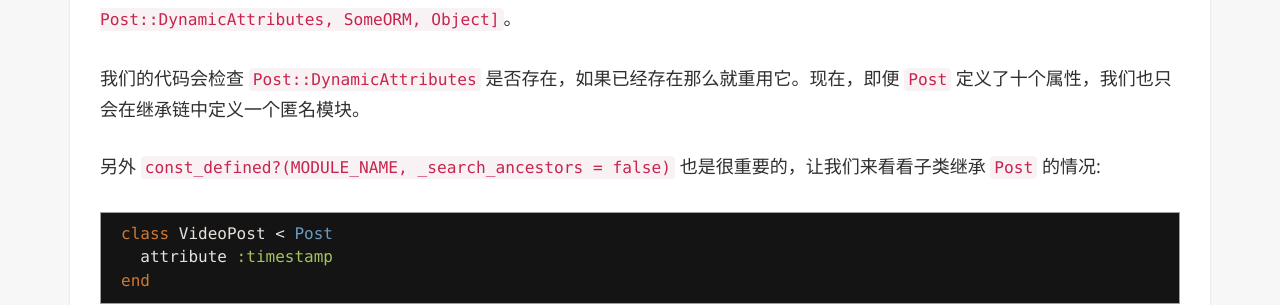
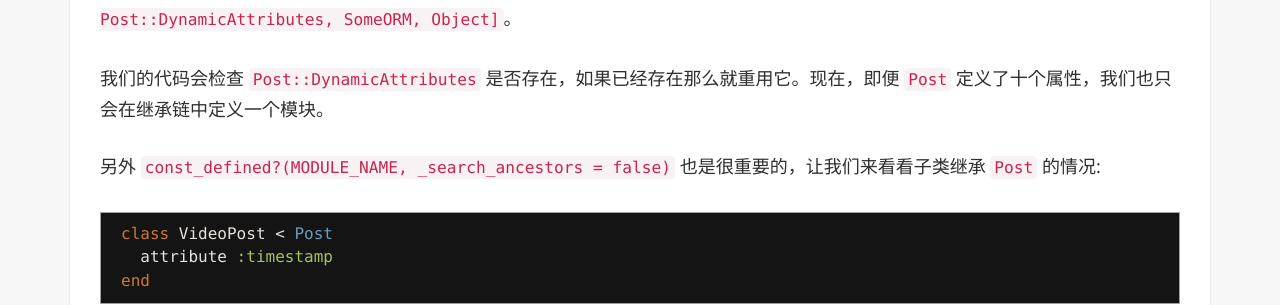
Before and after one commit to GiaoGiaoCat/GiaoGiaoCat.github.io, a Jekyll site: the page built from _posts/201409/2014-09-04-Dynamic-super-overridable-methods-in-Ruby.md, in a window 1280 px wide and 900 px high, scrolled down 3007 px. Shown: the part 194-499 px from the top of the window. Built offline with Jekyll 4.4.1, drawn with Linux system fonts in a browser that asks for light colours; Markdown is read by kramdown in place of the engine named in the settings; some of the changed text lies outside the part shown.

Commit message:
修改一个文字错误

````diff
--- a/_posts/201409/2014-09-04-Dynamic-super-overridable-methods-in-Ruby.md
+++ b/_posts/201409/2014-09-04-Dynamic-super-overridable-methods-in-Ruby.md
@@ -125,7 +125,7 @@ end
 
 这段代码做了一些有趣的事情，它命名了一个常量 ```Post::DynamicAttributes```，所以现在继承链看起来是 ```Post, Post::DynamicAttributes, SomeORM, Object]```。
 
-我们的代码会检查 ```Post::DynamicAttributes``` 是否存在，如果已经存在那么就重用它。现在，即便 ```Post``` 定义了十个属性，我们也只会在继承链中定义一个匿名模块。
+我们的代码会检查 ```Post::DynamicAttributes``` 是否存在，如果已经存在那么就重用它。现在，即便 ```Post``` 定义了十个属性，我们也只会在继承链中定义一个模块。
 
 另外 ```const_defined?(MODULE_NAME, _search_ancestors = false)``` 也是很重要的，让我们来看看子类继承 ```Post``` 的情况:
 
````
Also changed, not shown: other parts of _posts/201409/2014-09-04-Dynamic-super-overridable-methods-in-Ruby.md (+1 -1 lines).
